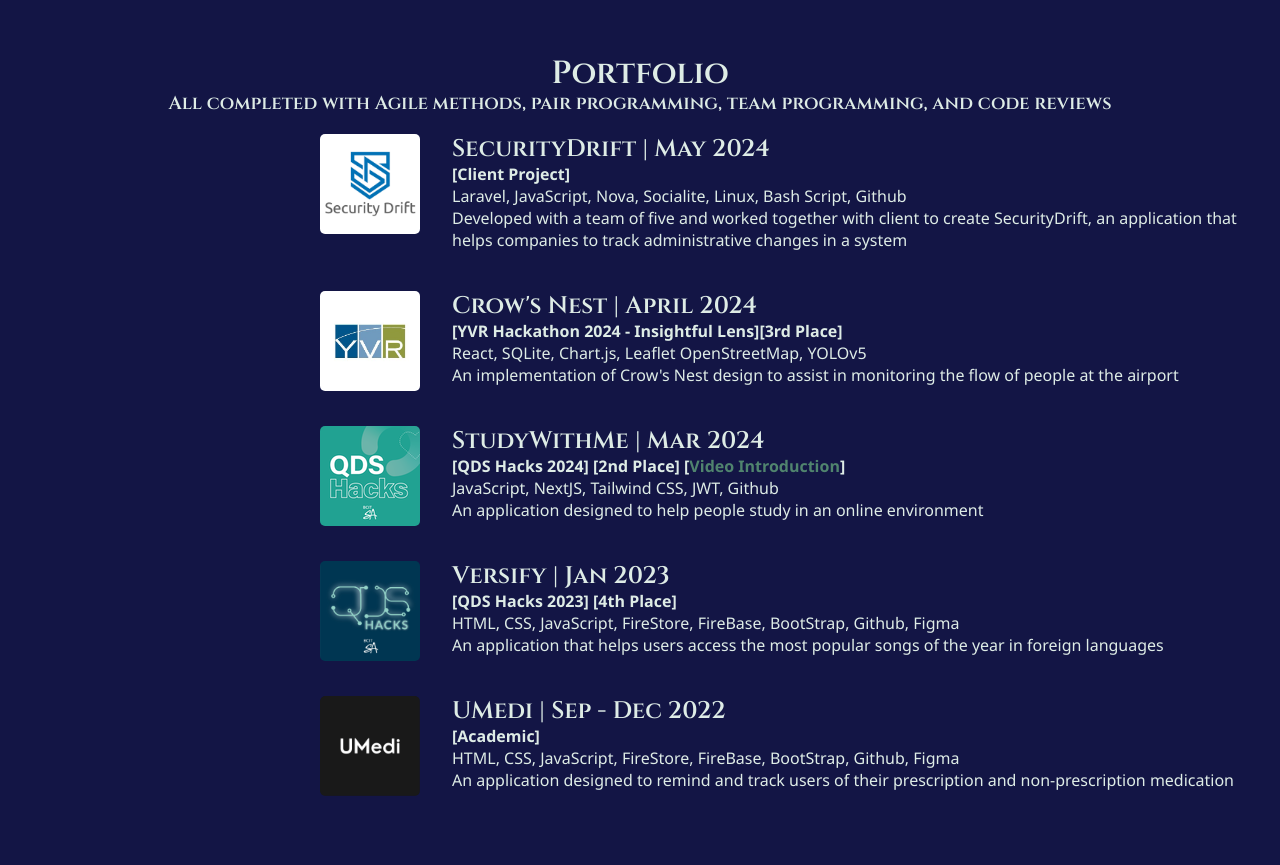
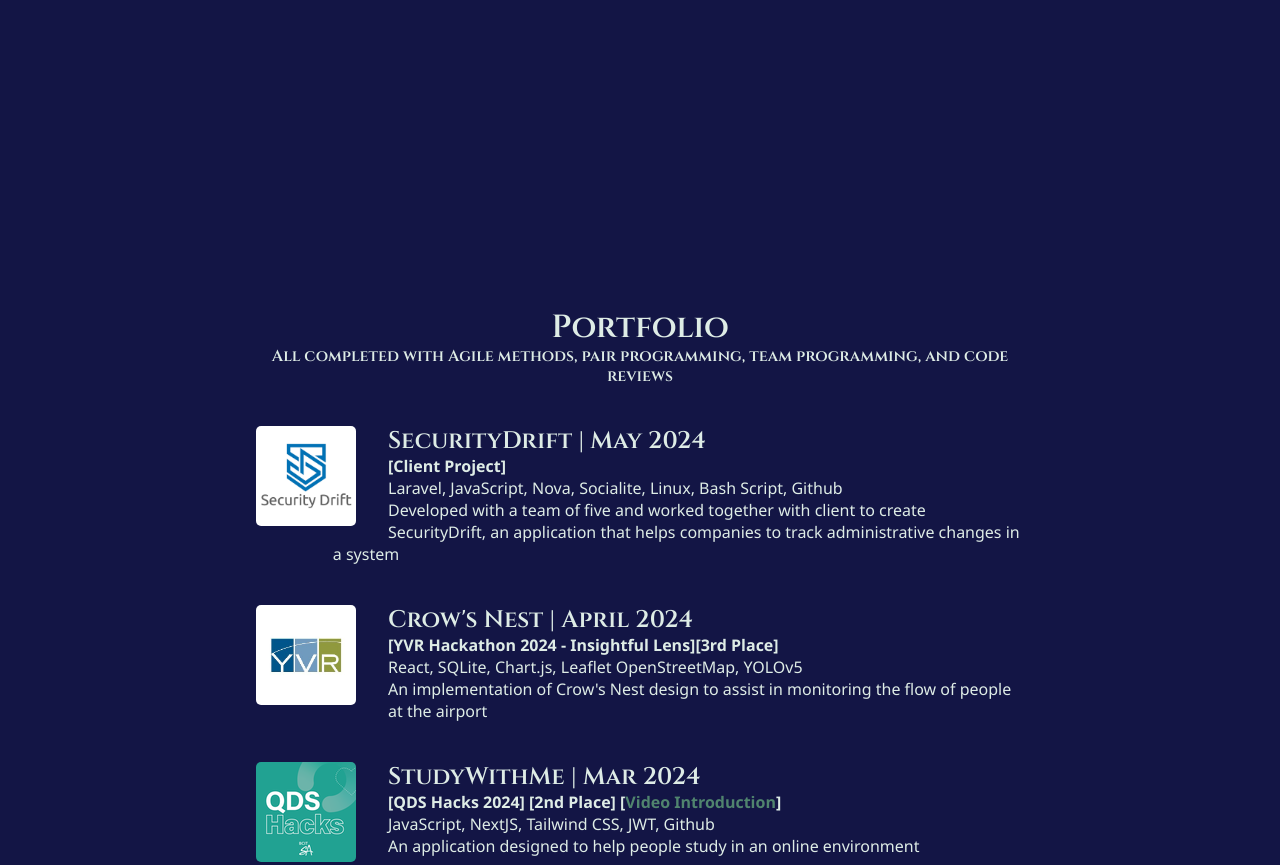
Before and after one commit to schwi1996/schwi1996.github.io, a plain HTML site: page index.html in a window 1280 px wide. Shown: the part 1805-2670 px from the top of the page. Drawn offline with nearby package versions, Linux system fonts and the light colour scheme; files whose address does not match are found by name.

Commit message:
Modified css of portfolio section

```diff
--- a/css/style.css
+++ b/css/style.css
@@ -25,8 +25,27 @@
 body {
     margin: 0px;
     overflow: hidden;
+    overflow-y: scroll;
     min-height: 100vh;
     background-color: #131545;
+}
+
+body::-webkit-scrollbar {
+    width: 8px; /* Adjust width of the scrollbar */
+}
+
+body::-webkit-scrollbar-track {
+    background: #1a1c4f; /* Background color of the scrollbar track */
+}
+
+body::-webkit-scrollbar-thumb {
+    background-color: #7275c4; /* Color of the scrollbar thumb */
+    border-radius: 10px; /* Rounded corners */
+    border: 2px solid #1a1c4f; /* Border color to match track background */
+}
+
+body::-webkit-scrollbar-thumb:hover {
+    background-color: #6468c2; /* Darker color when hovered */
 }
 
 .sans {
@@ -175,14 +194,20 @@
 
 #portfoliopad {
     padding-top: 6em;
+    padding-left: 20%;
+    padding-right: 20%;
 }
 
-#portfolio h1, h3 {
+#portfolio h1 {
+    text-align: center;
+}
+
+#portfoliopad > p {
     text-align: center;
 }
 
 .port-entry {
-    padding-left: 25%;
+    padding-left: 0;
 }
 
 .port-entry-text {
--- a/index.html
+++ b/index.html
@@ -62,7 +62,8 @@
         <div id="portfolio">
             <div id="portfoliopad">
                 <h1>Portfolio</h1>
-                <h3>All completed with Agile methods, pair programming, team programming, and code reviews</h3>
+                <p>All completed with Agile methods, pair programming, team programming, and code reviews</p>
+                <br>
                 <br>
                 <div class="port-entry">
                     <img class="portfolioicon" alt="umedi" src="./img/securitydrifticon.png">
```
